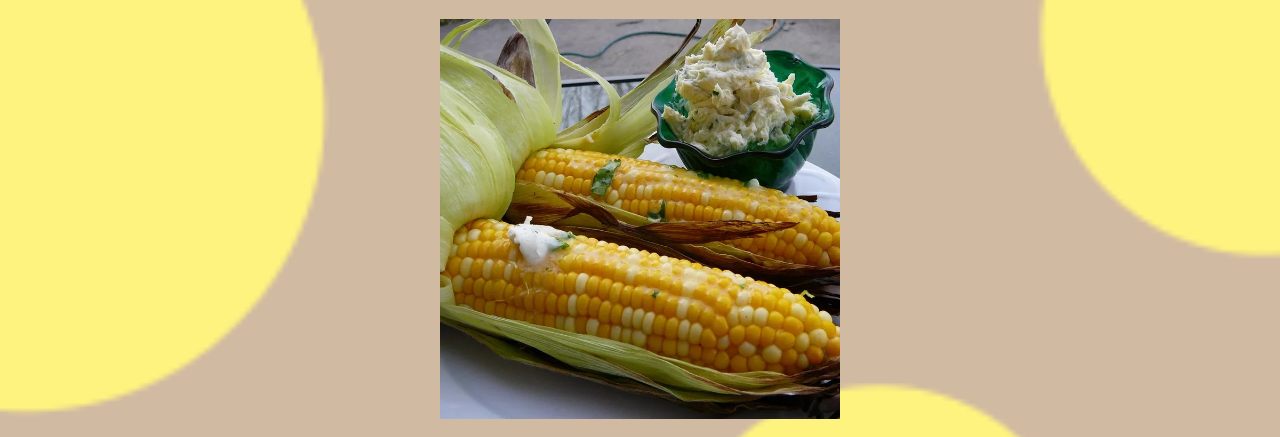
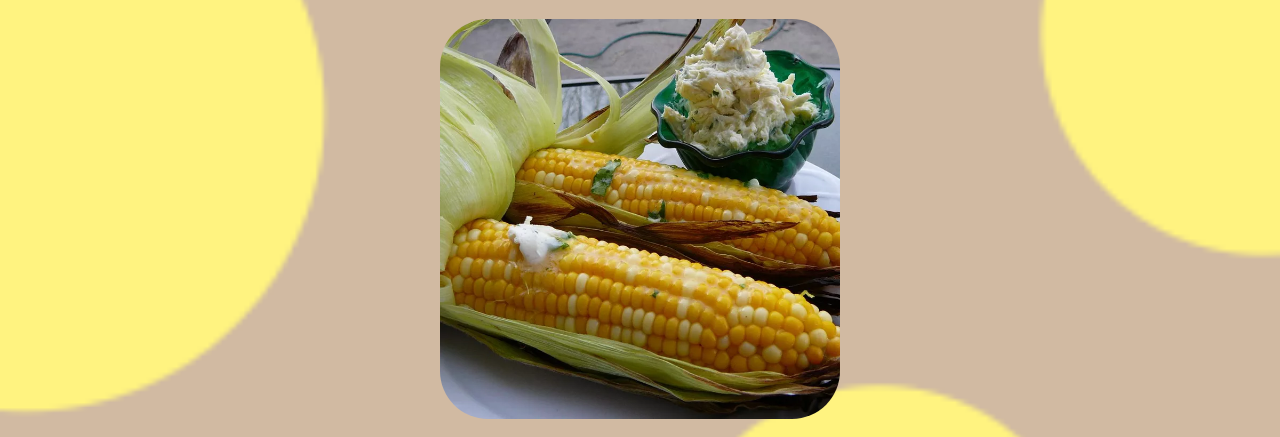
Before and after one commit to AdyRo206/odin_recipes, a plain HTML site: page recipes/corn.html in a window 1280 px wide. Shown: the part 61-498 px from the top of the page. Drawn offline with Linux system fonts and the light colour scheme.

Commit message:
Update recipes_style.css

```diff
--- a/recipes/recipes_style.css
+++ b/recipes/recipes_style.css
@@ -7,6 +7,7 @@
     text-align: center;
     margin-left: auto;
     margin-right: auto;
+    border-radius: 12%;
 }
 
 .container{
```
